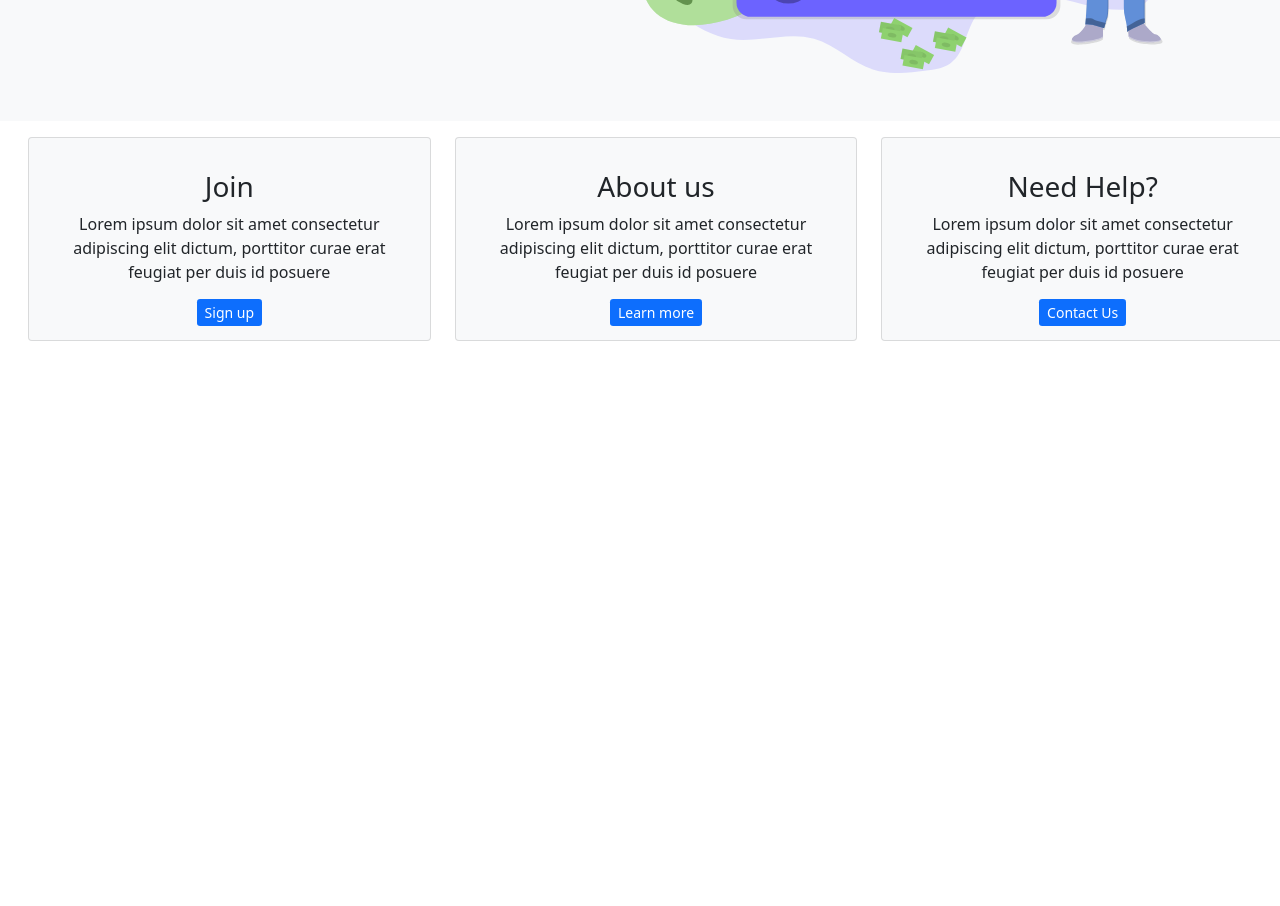
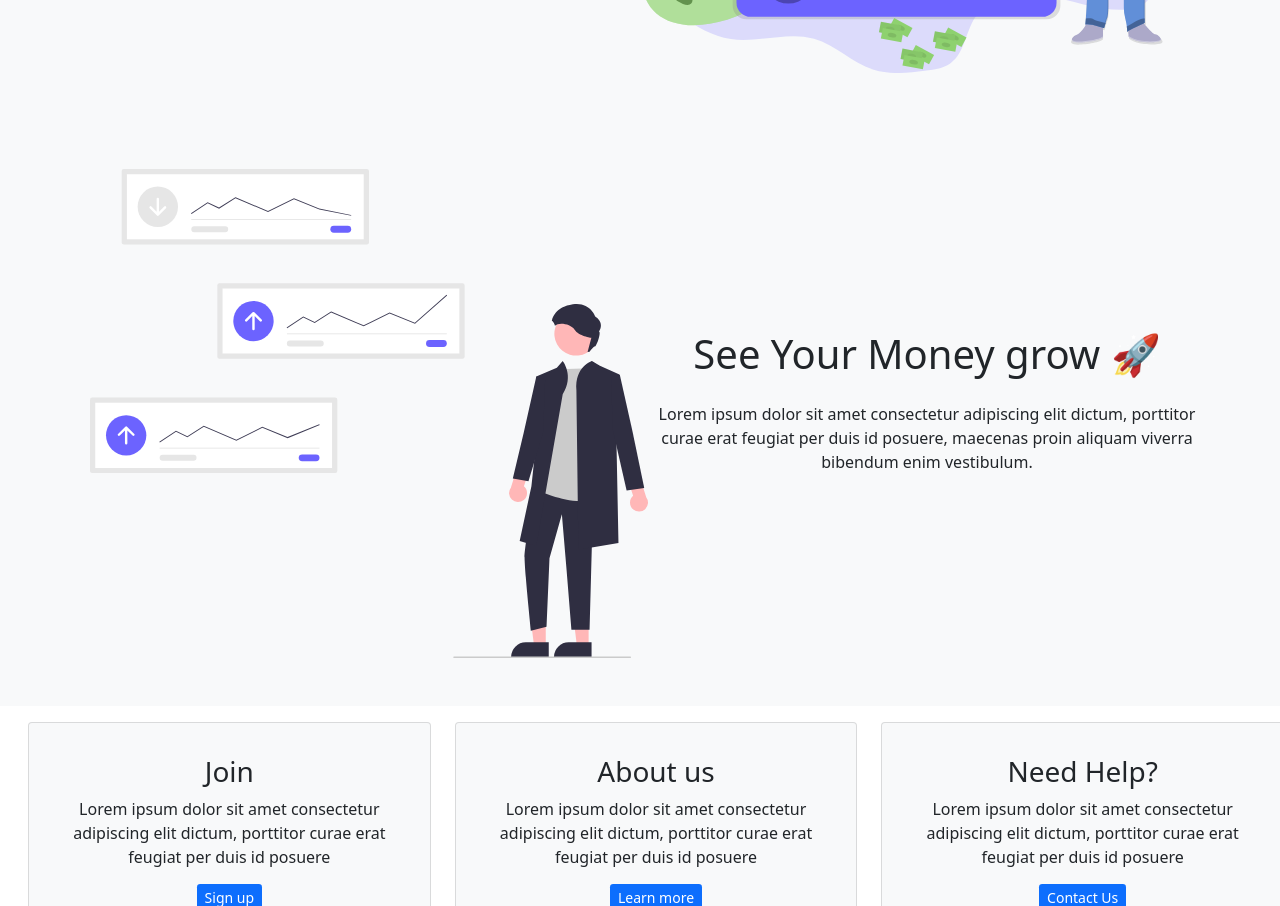
Before and after one commit to imolina212/budgeting-app-frontend, a React (Create React App) app: page / in a window 1280 px wide. Shown: the part 440-1346 px from the top of the page. Before the commit the page ends 800 px from the top, so only its background shows below. Built offline with nearby package versions, Linux system fonts and the light colour scheme.

Commit message:
added another section

```diff
--- a/src/Components/ShowCase.js
+++ b/src/Components/ShowCase.js
@@ -1,4 +1,5 @@
 import make_it_rain from "../make_it_rain.svg"
+import to_the_moon from "../to_the_moon.svg"
 
 export default function ShowCase() {
     return (
@@ -11,6 +12,17 @@ export default function ShowCase() {
                         <p className="my-4">Lorem ipsum dolor sit amet consectetur adipiscing elit dictum, porttitor curae erat feugiat per duis id posuere, maecenas proin aliquam viverra bibendum enim vestibulum.</p>
                     </div>
                     <img className="img-fluid w-50 mx-2" src={make_it_rain} alt=""/>
+                </div>
+            </div>
+        </section>
+        <section className="bg-light text-dark p-5 text-center">
+            <div className="container">
+                <div className="d-flex align-items-center justify-content-between">
+                    <img className="img-fluid w-50 mx-2" src={to_the_moon} alt=""/>
+                    <div>
+                        <h1>See Your Money grow 🚀</h1>
+                        <p className="my-4">Lorem ipsum dolor sit amet consectetur adipiscing elit dictum, porttitor curae erat feugiat per duis id posuere, maecenas proin aliquam viverra bibendum enim vestibulum.</p>
+                    </div>
                 </div>
             </div>
         </section>
```
